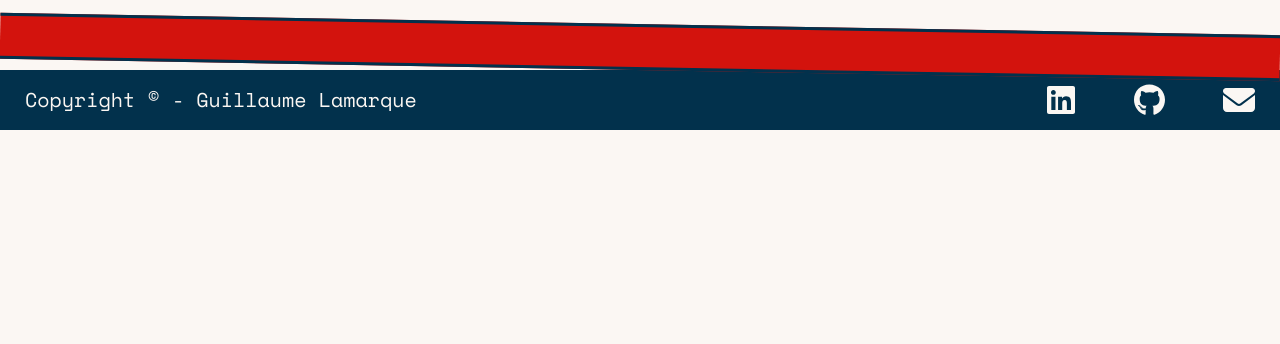
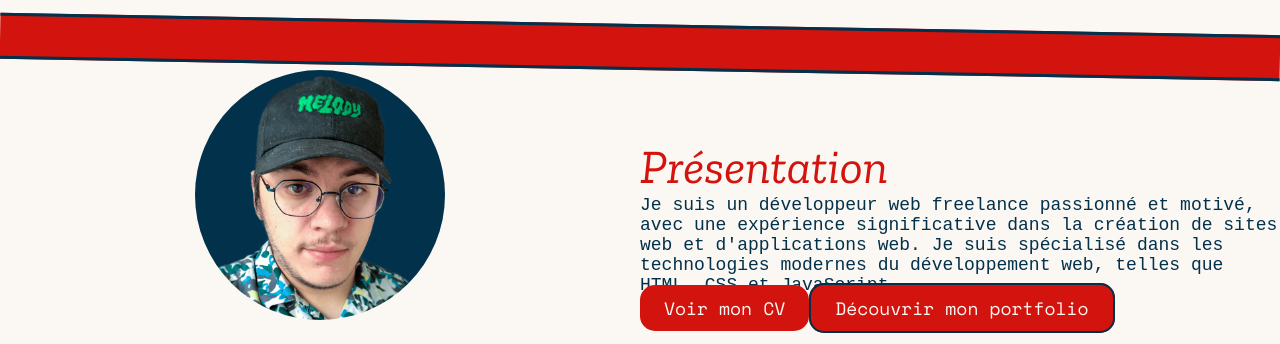
Before and after one commit to Douwdy/Projet-12---SlashEnd, a React (Create React App) app: page / in a window 1280 px wide. Shown: the part 607-951 px from the top of the page. Before the commit the page ends 800 px from the top, so only its background shows below. Built offline with nearby package versions, Linux system fonts and the light colour scheme.

Commit message:
Ajout des composant btn et paragraph, début de construction de la section presentation (WIP)

```diff
--- a/src/App.jsx
+++ b/src/App.jsx
@@ -2,6 +2,7 @@ import './sass/main.scss';
 import Header from './components/Header';
 import Hero from './components/Hero';
 import Strip from './components/Strip';
+import Presentation from './components/Presentation';
 import Footer from './components/Footer';
 function App() {
   return (
@@ -9,6 +10,7 @@ function App() {
       <Header />
       <Hero />
       <Strip angle={1} />
+      <Presentation />
       <Footer />
     </>
   );
--- /dev/null
+++ b/src/components/Buttons.jsx
@@ -0,0 +1,11 @@
+import React from 'react';
+
+const Buttons = ({ content, border, path, download }) => {
+    return (
+        <a href={path} className={`button ${border ? 'button-border' : ''}`} {...(download ? { download: true } : {})}>
+            {content}
+        </a>
+    );
+};
+
+export default Buttons;
--- /dev/null
+++ b/src/components/Paragraph.jsx
@@ -0,0 +1,10 @@
+const Paragraph = ({ title, children }) => {
+    return (
+        <div className="paragraph">
+            <h1>{title}</h1>
+            <p>{children}</p>
+        </div>
+    );
+}
+
+export default Paragraph;
--- a/src/components/Presentation.jsx
+++ b/src/components/Presentation.jsx
@@ -0,0 +1,26 @@
+import pfp from '../assets/guillaume.png';
+import cv from '../assets/CV.pdf';
+import Buttons from './Buttons';
+import Paragraph from './Paragraph';
+
+const Presentation = () => {
+    return (
+        <section className="presentation">
+            <div className="presentation-picture">
+                <img src={pfp} alt="Guillaume" />
+                <h1>Guillaume</h1>
+            </div>
+            <div className="presentation-txt">
+                <Paragraph title='Présentation'>
+                Je suis un développeur web freelance passionné et motivé, avec une  expérience significative dans la création de sites web et d'applications  web. Je suis spécialisé dans les technologies modernes du développement  web, telles que HTML, CSS et JavaScript.
+                </Paragraph>
+                <div className='presentation-txt_links'>
+                    <Buttons content='Voir mon CV' border={false} path={cv} download={true}/>
+                    <Buttons content='Découvrir mon portfolio' border={true} path='#portfolio'/>
+                </div>
+            </div>
+        </section>
+    );
+};
+
+export default Presentation;
--- /dev/null
+++ b/src/sass/components/_btn.scss
@@ -0,0 +1,14 @@
+.button{
+    box-sizing: border-box;
+    background: $color-primary;
+    height: 60px;
+    width: 100%;
+    color: $color-bg;
+    text-decoration: none;
+    padding: 10px 24px;
+    border-radius: 15px;
+    font-size: 18px;
+    &-border{
+        border: 2px solid $color-secondary;
+    }
+}
--- /dev/null
+++ b/src/sass/components/_paragraph.scss
@@ -0,0 +1,16 @@
+.paragraph{
+    h1{
+        margin: 0;
+        font-size: 48px;
+        font-weight: 300;
+        font-style: italic;
+        color: $color-primary;
+    }
+    p{
+        margin: 0;
+        font-size: 18px;
+        font-family: monospace;
+        font-weight: 400;
+        color: $color-secondary;
+    }
+}
--- /dev/null
+++ b/src/sass/components/_presentation.scss
@@ -0,0 +1,25 @@
+.presentation{
+    display: flex;
+    justify-content: center;
+    align-items: center;
+    flex-direction: row;
+    &-picture{
+        width: 50%;
+        display: flex;
+        justify-content: center;
+        align-items: center;
+        flex-direction: column;
+        img{
+            width: 250px;
+            height: 250px;
+            border-radius: 50%;
+            object-fit: cover;
+        }
+    }
+    &-txt{
+        width: 50%;
+        &_links{
+
+        }
+    }
+}
--- a/src/sass/main.scss
+++ b/src/sass/main.scss
@@ -5,9 +5,12 @@
 @import "./base/base";
 @import "./base/typography";
 // Components
+@import "./components/btn";
+@import "./components/paragraph";
 @import "./components/header";
 @import "./components/strip";
 @import "./components/hero";
+@import "./components/presentation";
 @import "./components/footer";
 // Pages
 @import "./pages/index";
```
Also changed, not shown: src/assets/guillaume.png (added), 1 other file (tests, documents, lock files or other folders).
